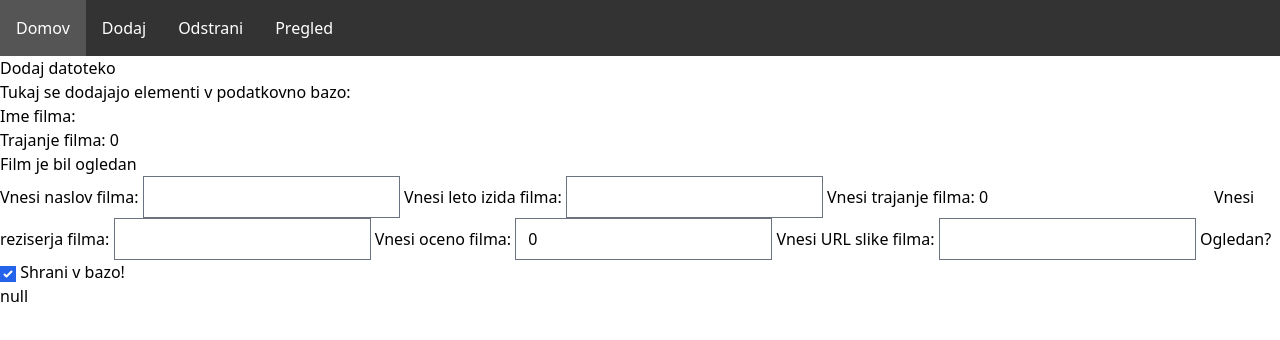
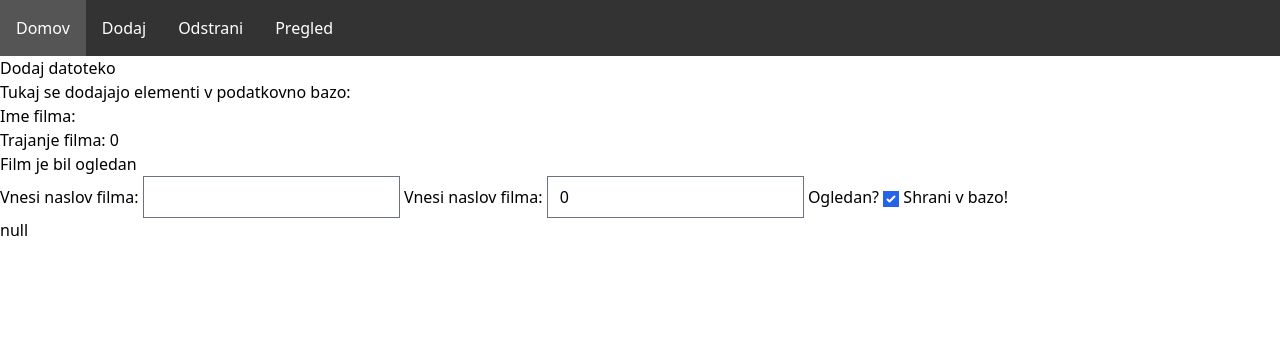
Before and after one commit to SarugaAlen/Movie-Tracker, a SvelteKit app: page /Domov/Dodaj in a window 1280 px wide. Shown: the top 340 px of the page. Built offline with nearby package versions, Linux system fonts and the light colour scheme.

Commit message:
NevemZakaj

```diff
--- a/src/routes/Domov/Dodaj/+page.svelte
+++ b/src/routes/Domov/Dodaj/+page.svelte
@@ -9,7 +9,7 @@
     let result = null
 
     async function ShraniVBazo() {
-        const res = await fetch("http://127.0.0.1:8000/Film", {
+        const res = await fetch("http://127.0.0.1:8000/Filmi/Dodaj", {
 			method: 'POST',
 			headers: {
     		"Content-type": "application/json; charset=UTF-8"
@@ -31,6 +31,7 @@
 
 </script>
 
+
 <h1>
     Dodaj datoteko
 </h1>
@@ -49,22 +50,8 @@
 
 <label for="Naslov">Vnesi naslov filma:</label>
 <input name="Naslov" type="text" bind:value={naslov} />
-
-<label for="Leto">Vnesi leto izida filma:</label>
-<input name="Leto" type="number" bind:value={leto} />
-
-<label for="Trajanje">Vnesi trajanje filma:</label>
-<input name="Trajanje" type="string" bind:value={trajanje} />
-
-<label for="Reziser">Vnesi reziserja filma:</label>
-<input name="Reziser" type="text" bind:value={reziser} />
-
-<label for="Ocena">Vnesi oceno filma:</label>
-<input name="Ocena" type="number" bind:value={ocena} />
-
-<label for="Image">Vnesi URL slike filma:</label>
-<input name="Image" type="text" bind:value={img_url} />
-
+<label for="Trajanje">Vnesi naslov filma:</label>
+<input name="Trajanje" type="number" bind:value={trajanje} />
 <label for="Ogledan">Ogledan?</label>
 <input name="Ogledan" type="checkbox" bind:checked={ogledan} />
 
```
